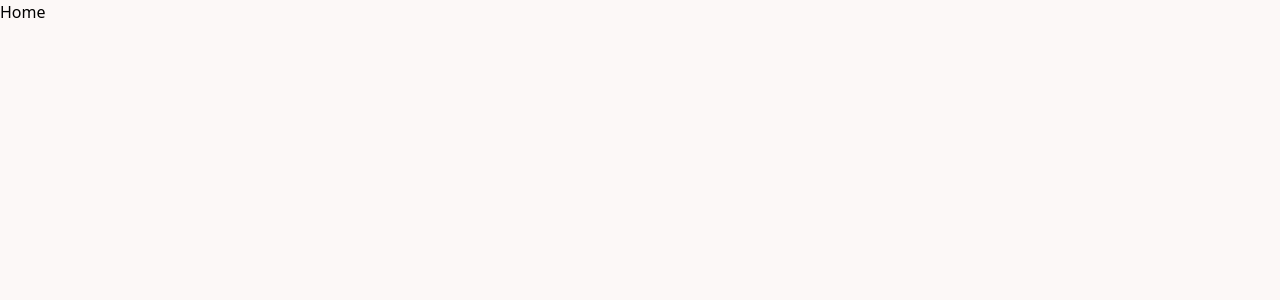
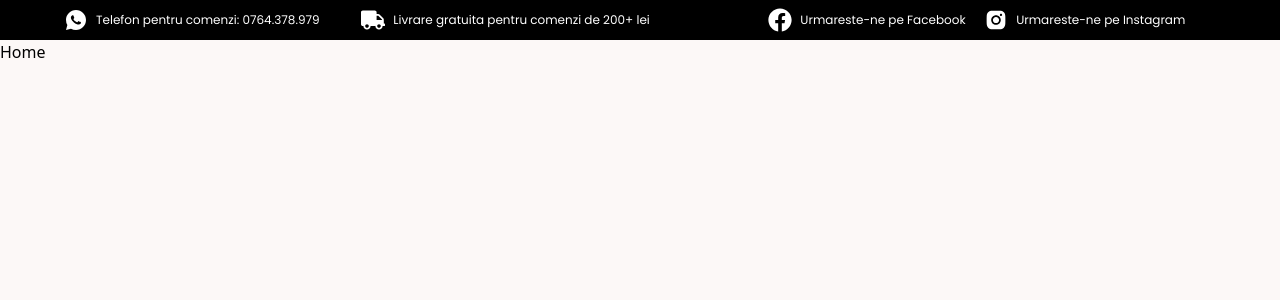
Before and after one commit to JoesephEgbenchong/ohvaz-clone-react, a React (Create React App) app: page / in a window 1280 px wide. Shown: the top 300 px of the page. Built offline with nearby package versions, Linux system fonts and the light colour scheme.

Commit message:
Create Top Bar page and customize it

```diff
--- a/package.json
+++ b/package.json
@@ -8,6 +8,7 @@
     "@testing-library/user-event": "^13.5.0",
     "react": "^18.2.0",
     "react-dom": "^18.2.0",
+    "react-icons": "^4.8.0",
     "react-scripts": "5.0.1",
     "web-vitals": "^2.1.4"
   },
--- a/src/App.js
+++ b/src/App.js
@@ -8,11 +8,14 @@ import Press from './pages/Press';
 import SignIn from './pages/SignIn';
 import SignUp from './pages/SignUp';
 import NoPage from './pages/NoPage';
+import TopBar from "./components/TopBar";
 
 
 function App() {
   return (
     <BrowserRouter>
+    <TopBar />
+
       <Routes>
         <Route path="/" element={<Home />} />
         <Route path="/products" element={<Products />} />
--- /dev/null
+++ b/src/components/TopBar.jsx
@@ -0,0 +1,92 @@
+import React from 'react';
+import {FaFacebook, FaTruck} from 'react-icons/fa';
+import { RiWhatsappFill } from 'react-icons/ri';
+import { AiFillInstagram } from 'react-icons/ai';
+import { Link } from 'react-router-dom';
+
+export default function TopBar() {
+  return (
+    <>
+    {/* <!--Top bar for medium and large devices --> */}
+    <div className='w-full bg-black top-0 z-50 p-2 hidden md:block'>
+        <div className='max-w-6xl flex justify-between mx-auto pr-4'>
+            <div className='w-[52%] flex justify-start items-start space-x-1'>
+                <Link className='w-full flex items-center space-x-2 '
+                    to="https://api.whatsapp.com/send?phone=+40764378979&text=I want to place an order:&_ga=2.54150176.902906433.1680692008-950980016.1680692008"
+                    target="_blank"
+                    rel="noreferrer">
+                    <RiWhatsappFill className='text-white text-2xl ' />
+                    <p className='text-white font-Poppins font-normal text-xs hover:text-rose-200
+                    transition duration-150 ease-in-out'>
+                        Telefon pentru comenzi: 0764.378.979
+                    </p>
+                </Link>
+                <Link className='w-full flex items-center space-x-2'>
+                    <FaTruck className='text-white text-2xl' />
+                    <p className='text-white font-Poppins font-normal text-xs hover:text-rose-200
+                    transition duration-150 ease-in-out '>
+                        Livrare gratuita pentru comenzi de 200+ lei
+                    </p>
+                </Link>
+            </div>
+
+            <div className='w-[38%] flex justify-end items-end'>
+                <Link className='w-full flex items-center space-x-2'
+                    to="https://www.facebook.com/ohvaz.oficial?_ga=2.100360214.902906433.1680692008-950980016.1680692008"
+                    target="_blank"
+                    rel="noreferrer">
+                    <FaFacebook className='text-white text-2xl'/>
+                    <p className='text-white font-Poppins font-normal text-xs hover:text-rose-200
+                    transition duration-150 ease-in-out'>
+                        Urmareste-ne pe Facebook
+                    </p>
+                </Link>
+                <Link className='w-full flex items-center space-x-2'
+                    to="https://www.instagram.com/ohvaz_ro/?_ga=2.63154855.902906433.1680692008-950980016.1680692008"
+                    target="_blank"
+                    rel="noreferrer">
+                    <AiFillInstagram className='text-white text-2xl'/>
+                    <p className='text-white font-Poppins font-normal text-xs hover:text-rose-200
+                    transition duration-150 ease-in-out'>
+                        Urmareste-ne pe Instagram
+                    </p>
+                </Link>
+            </div>
+        </div>
+    </div>
+    {/* <!--Top bar for mobile and small devices --> */}
+    <div className='w-full bg-black top-0 z-50 p-2 block md:hidden'>
+        <div className='flex items-center justify-between mx-auto'>
+            <div className='flex items-center justify-between space-x-2 ml-2'>
+                <Link className='w-full'
+                to="https://api.whatsapp.com/send?phone=+40764378979&text=I want to place an order:&_ga=2.54150176.902906433.1680692008-950980016.1680692008"
+                target="_blank"
+                rel="noreferrer">
+                    <RiWhatsappFill className='text-white text-2xl' />
+                </Link>
+                <Link className='w-full'
+                    to="https://www.facebook.com/ohvaz.oficial?_ga=2.100360214.902906433.1680692008-950980016.1680692008"
+                    target="_blank"
+                    rel="noreferrer">
+                    <FaFacebook className='text-white text-2xl'/>
+                </Link>
+                <Link className='w-full'
+                to="https://www.instagram.com/ohvaz_ro/?_ga=2.63154855.902906433.1680692008-950980016.1680692008"
+                target="_blank"
+                rel="noreferrer">
+                    <AiFillInstagram className='text-white text-2xl'/>
+                </Link>
+            </div>
+
+            <div className='justify-end mr-2'>
+                <Link className=''>
+                    <p className='text-white font-Poppins font-normal text-xs'>
+                        Livrare gratuita pentru comenzi de 200+ lei
+                    </p>
+                </Link>
+            </div>
+        </div>
+
+    </div></>
+  );
+}
```
Also changed, not shown: 1 other file (tests, documents, lock files or other folders).
